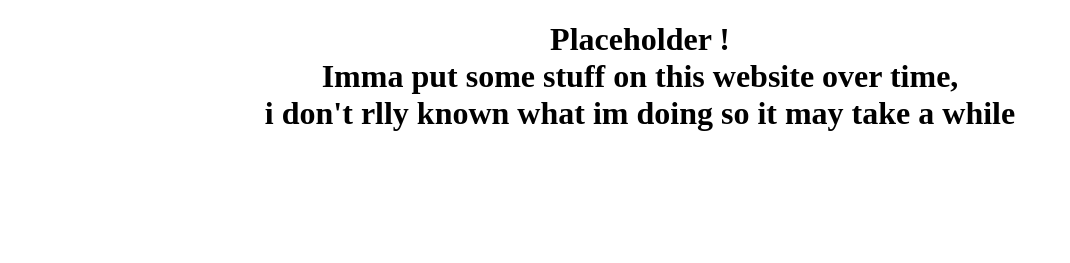
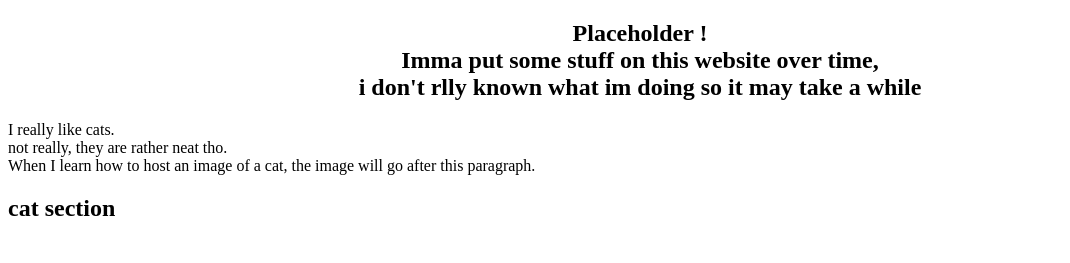
Before and after one commit to Immamakearllycoolwebsite/immamakearllycoolwebsite.github.io, a plain HTML site: page index.html in a window 1280 px wide. Shown: the whole page, without its empty margins (0-1070 px from the left). Drawn offline with Linux system fonts and the light colour scheme.

Commit message:
Refactor HTML structure and add sections

```diff
--- a/index.html
+++ b/index.html
@@ -1,14 +1,31 @@
 <!DOCTYPE html>
 <html lang="en">
-<head>
-    <meta charset="utf-8">
-    <title>the rlly coolest website!</title>
+    <head>
+        <meta charset="utf-8">
+        <title>the rlly coolest website!</title>
+    </head>
     <body>
-        <h1 style="text-align: center;">Placeholder !<br>
-            Imma put some stuff on this website over time,<br>
-             i don't rlly known what im doing so it may take a while</h1>
+        <section>
+            <h1 style="text-align: center;">Placeholder !
+                <br>
+            Imma put some stuff on this website over time,
+                <br>
+            i don't rlly known what im doing so it may take a while
+            </h1>
+            <header>
+                    <p>
+                    I really like cats.
+                        <br>
+                    not really, they are rather neat tho.
+                        <br>
+                    When I learn how to host an image of a cat, the image will go after this paragraph.
+                    </p>
+            </header>
+            </section>
+            <section>
+                <h2>cat section
+                </h2>
+                <img >
+            </section>
     </body>
-
-
-</head>
 </html>
```
